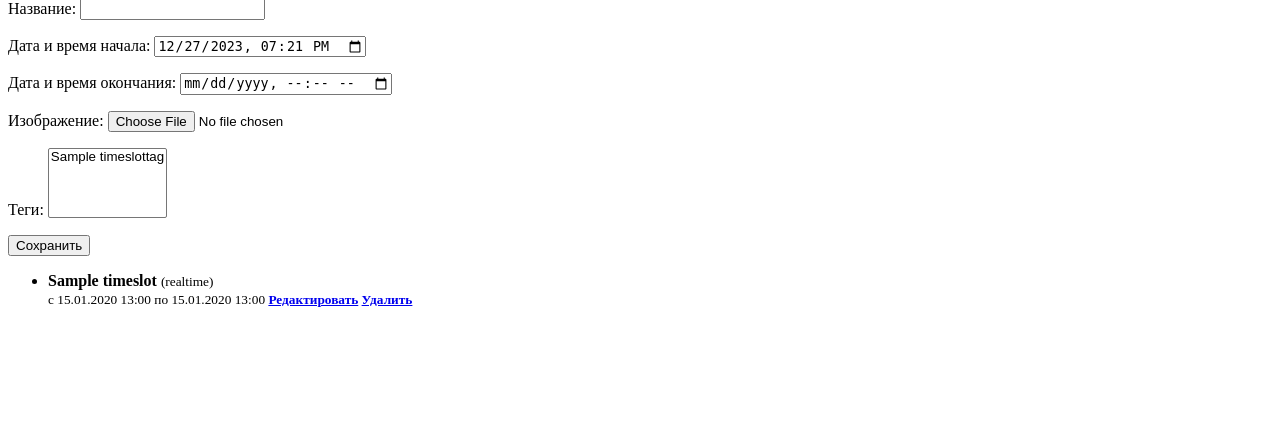
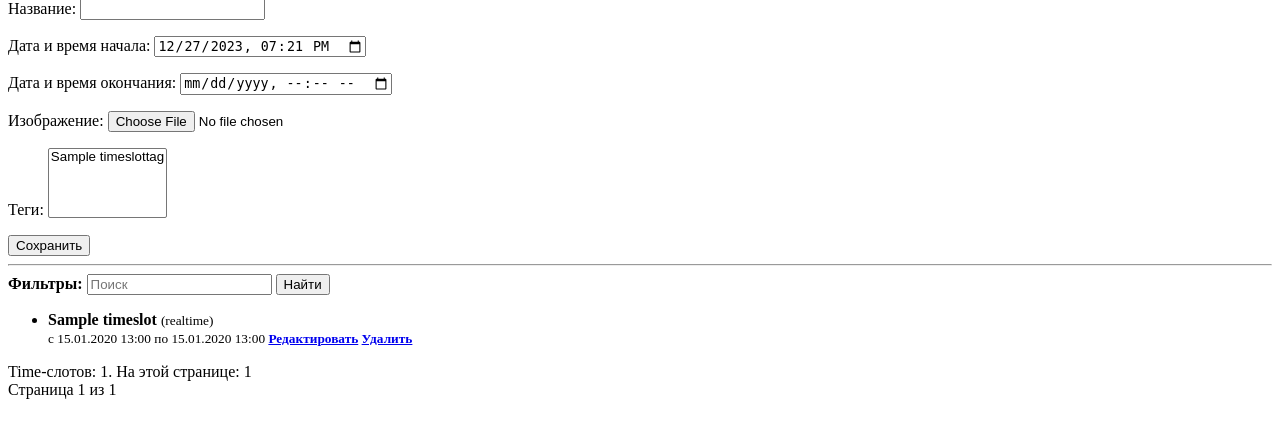
Before and after one commit to EternalGeniuz/module2, a Django app: page / in a window 1280 px wide. Shown: the part 183-621 px from the top of the page. Run offline with Django 5.2, Linux system fonts and the light colour scheme; a user stored in the database is signed in; tables that the repository leaves empty hold one stand-in row (values such as "Sample post").

Commit message:
+pagination +optimized search

```diff
--- a/web/forms.py
+++ b/web/forms.py
@@ -28,7 +28,7 @@ class AuthForm(forms.Form):
 
 class TimeSlotForm(forms.ModelForm):
     def save(self, commit=True):
-        if not self.cleaned_data['end_date']:
+        if not self.cleaned_data["end_date"]:
             self.instance.is_realtime = True
         self.instance.user = self.initial["user"]
         return super().save(commit)
@@ -65,7 +65,9 @@ class HolidayForm(forms.ModelForm):
         model = Holiday
         fields = ("date",)
         widgets = {
-                "date": forms.DateTimeInput(
-                    attrs={"type": "date"}, format="%Y-%m-%dT%H:%M"
-                )
+            "date": forms.DateTimeInput(attrs={"type": "date"}, format="%Y-%m-%dT%H:%M")
         }
+
+
+class TimeSlotFilterForm(forms.Form):
+    search = forms.CharField(widget=forms.TextInput(attrs={"placeholder": "Поиск"}), required=False)
--- a/web/templates/web/main.html
+++ b/web/templates/web/main.html
@@ -17,6 +17,18 @@
         </form>
     {% endif %}
 </div>
+
+<hr>
+<form action="">
+    <b>Фильтры:</b>
+
+    {% for field in filter_form %}
+        {{ field }}
+    {% endfor %}
+
+    <button>Найти</button>
+</form>
+
 <div>
     <ul>
         {% for timeslot in timeslots %}
@@ -34,5 +46,20 @@
         </li>
         {% endfor %}
     </ul>
+
+    Time-слотов: {{ total_count }}. На этой странице: {{ timeslots|length }} <br>
+    <nav>
+        {% if timeslots.has_previous %}
+            <a href="?page=1">В начало</a>
+            <a href="?page={{ timeslots.previous_page_number }}">Предыдущая</a>
+        {% endif %}
+
+        Страница {{ timeslots.number }} из {{ timeslots.paginator.num_pages }}
+
+        {% if timeslots.has_next %}
+            <a href="?page={{ timeslots.next_page_number }}">Следующая</a>
+            <a href="?page={{ timeslots.paginator.num_pages }}">В конец</a>
+        {% endif %}
+    </nav>
 </div>
 {% endblock %}
--- a/web/views.py
+++ b/web/views.py
@@ -1,5 +1,6 @@
 from django.contrib.auth import get_user_model, authenticate, login, logout
 from django.contrib.auth.decorators import login_required
+from django.core.paginator import Paginator
 from django.shortcuts import render, redirect, get_object_or_404
 from django.utils import timezone
 
@@ -9,22 +10,39 @@ from .forms import (
     TimeSlotForm,
     TimeSlotTagForm,
     HolidayForm,
+    TimeSlotFilterForm,
 )
 from .models import TimeSlot, TimeSlotTag, Holiday
 
 User = get_user_model()
 
+
 @login_required
 def main_view(request):
     timeslots = TimeSlot.objects.filter(user=request.user).order_by("-start_date")
     current_timeslot = timeslots.filter(end_date__isnull=True).first()
+
+    filter_form = TimeSlotFilterForm(request.GET)
+    filter_form.is_valid()
+    filters = filter_form.cleaned_data
+
+    if filters["search"]:
+        timeslots = timeslots.filter(title__icontains=filters["search"])
+
+    total_count = timeslots.count()
+
+    page_number = request.GET.get("page", 1)
+    paginator = Paginator(timeslots, per_page=10)
+
     return render(
         request,
         "web/main.html",
         {
             "current_timeslot": current_timeslot,
-            "timeslots": timeslots,
+            "timeslots": paginator.get_page(page_number),
             "form": TimeSlotForm(),
+            "filter_form": filter_form,
+            "total_count": total_count,
         },
     )
 
@@ -76,6 +94,7 @@ def time_slot_add_view(request):
             return redirect("main")
     return render(request, "web/time_slot_form.html", {"form": form})
 
+
 @login_required
 def time_slot_edit_view(request, id=None):
     timeslot = None
@@ -94,6 +113,7 @@ def time_slot_edit_view(request, id=None):
             return redirect("main")
     return render(request, "web/time_slot_form.html", {"form": form})
 
+
 @login_required
 def time_slot_stop_view(request, id):
     if request.method == "POST":
@@ -101,6 +121,7 @@ def time_slot_stop_view(request, id):
         timeslot.end_date = timezone.now()
         timeslot.save()
     return redirect("main")
+
 
 @login_required
 def time_slot_delete_view(request, id):
@@ -122,9 +143,11 @@ def _list_editor_view(request, model_cls, form_cls, template_name, url_name):
             return redirect(url_name)
     return render(request, f"web/{template_name}.html", {"items": items, "form": form})
 
+
 @login_required
 def tags_view(request):
     return _list_editor_view(request, TimeSlotTag, TimeSlotTagForm, "tags", "tags")
+
 
 @login_required
 def tags_delete_view(request, id):
@@ -132,9 +155,11 @@ def tags_delete_view(request, id):
     tag.delete()
     return redirect("tags")
 
+
 @login_required
 def holidays_view(request):
     return _list_editor_view(request, Holiday, HolidayForm, "holidays", "holidays")
+
 
 @login_required
 def holidays_delete_view(request, id):
```
